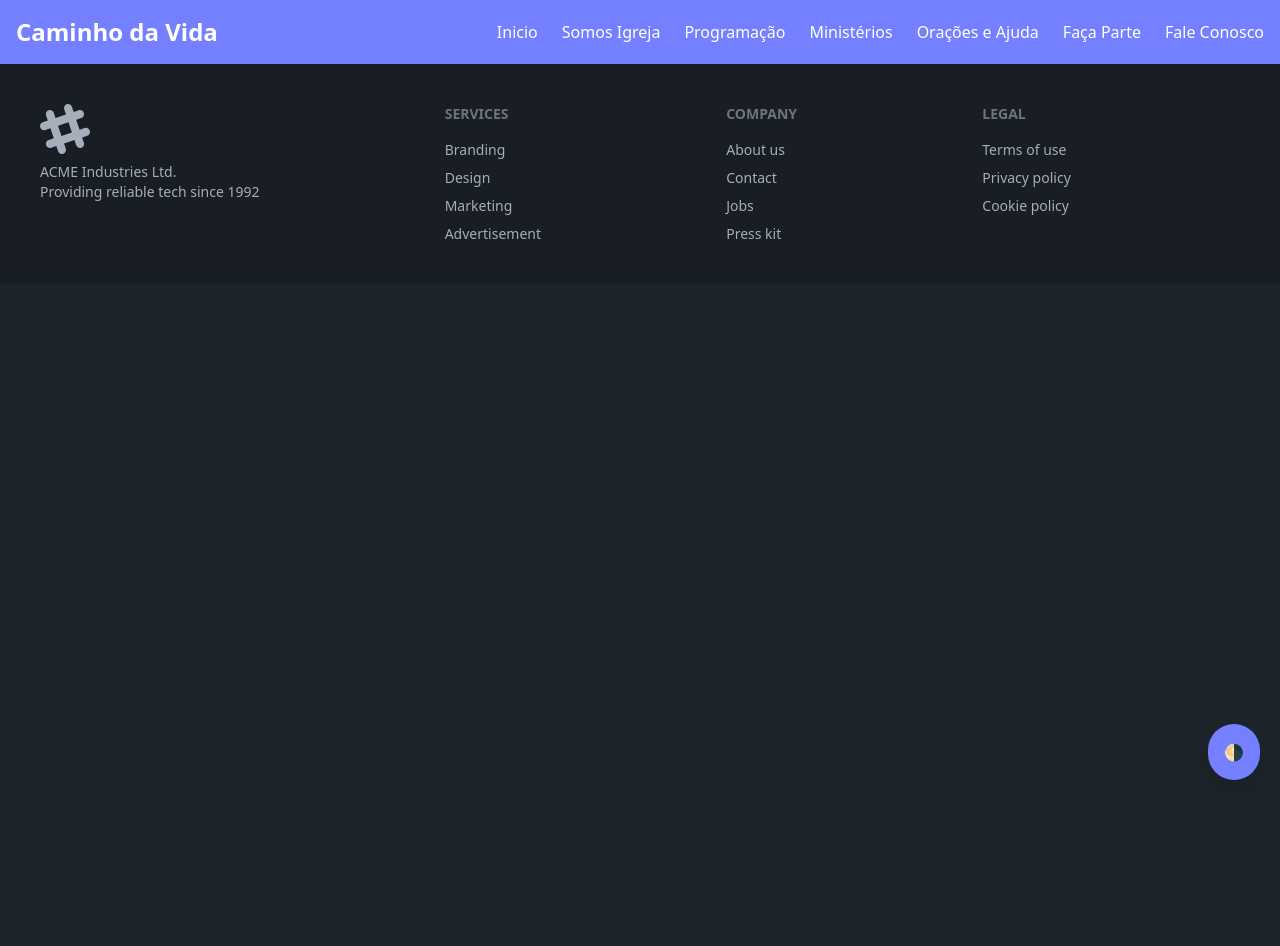
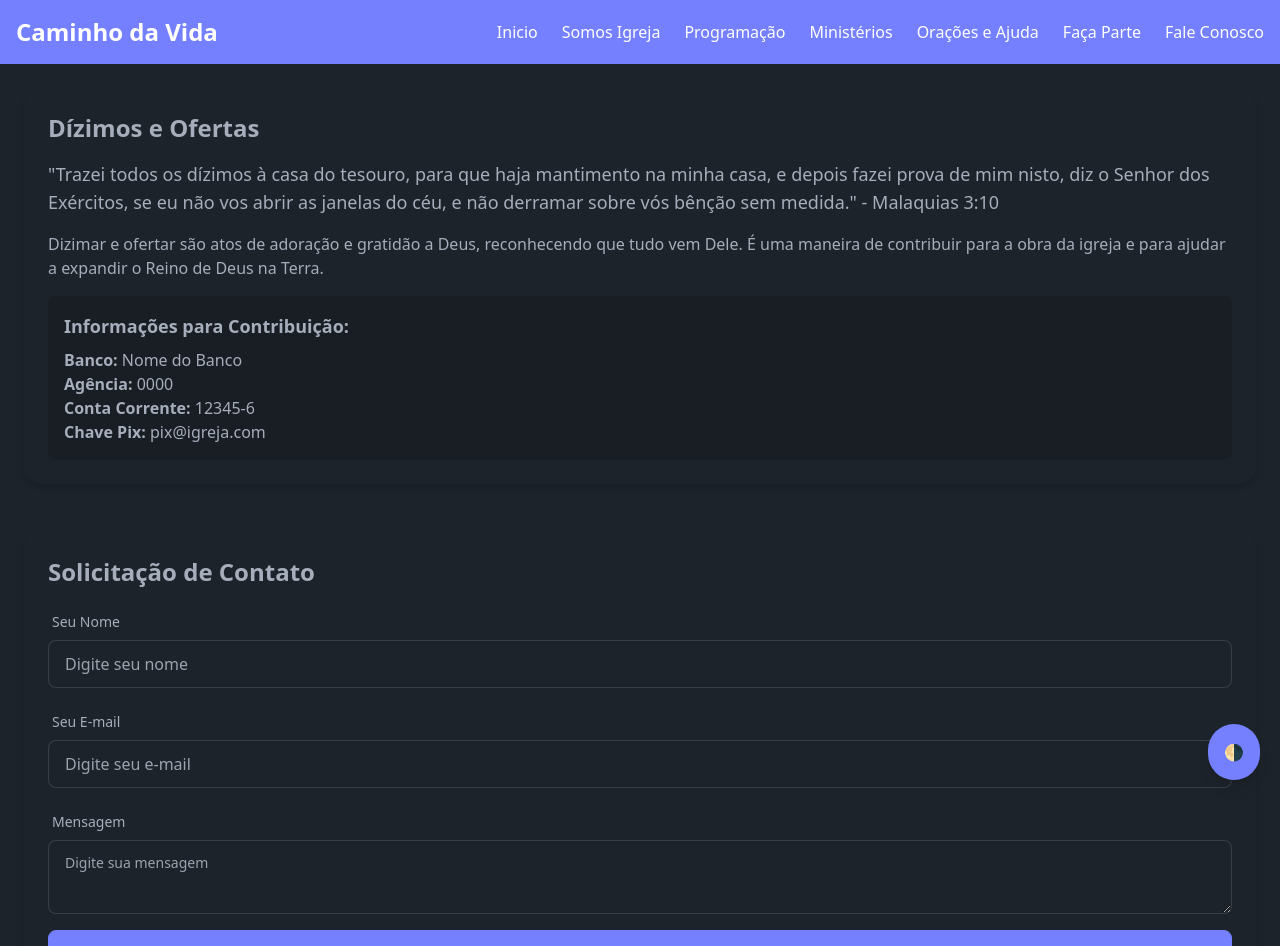
Before and after one commit to zioncwbBola/caminhodavida, a Next.js app: page /contact in a window 1280 px wide. Shown: the top 946 px of the page. Before the commit the page ends 800 px from the top, so only its background shows below. Built offline with nearby package versions, Linux system fonts and the light colour scheme.

Commit message:
commit 19

```diff
--- a/src/app/contact/page.tsx
+++ b/src/app/contact/page.tsx
@@ -1,5 +1,86 @@
-export default function ContactPage(){
+'use client';
+import React, { useState } from 'react';
+
+const TithesAndOfferings: React.FC = () => {
+  const [contactForm, setContactForm] = useState({
+    name: '',
+    email: '',
+    message: ''
+  });
+
+  const handleContactSubmit = (e: React.FormEvent) => {
+    e.preventDefault();
+    console.log("Solicitação de contato enviada:", contactForm);
+    setContactForm({ name: '', email: '', message: '' });
+  };
+
   return (
-    <div></div>
-  )
-}
+    <section className="p-6 flex flex-col gap-12">
+      {/* Container para Dízimos e Ofertas */}
+      <div className="bg-base-100 shadow-md rounded-box p-6">
+        <h2 className="text-2xl font-bold mb-4">Dízimos e Ofertas</h2>
+        <p className="text-lg mb-4">
+          "Trazei todos os dízimos à casa do tesouro, para que haja mantimento na minha casa, e depois fazei prova de mim nisto, diz o Senhor dos Exércitos, se eu não vos abrir as janelas do céu, e não derramar sobre vós bênção sem medida." - Malaquias 3:10
+        </p>
+        <p className="mb-4">
+          Dizimar e ofertar são atos de adoração e gratidão a Deus, reconhecendo que tudo vem Dele. É uma maneira de contribuir para a obra da igreja e para ajudar a expandir o Reino de Deus na Terra.
+        </p>
+        <div className="bg-base-200 p-4 rounded-lg">
+          <h3 className="font-bold text-lg mb-2">Informações para Contribuição:</h3>
+          <p><strong>Banco:</strong> Nome do Banco</p>
+          <p><strong>Agência:</strong> 0000</p>
+          <p><strong>Conta Corrente:</strong> 12345-6</p>
+          <p><strong>Chave Pix:</strong> pix@igreja.com</p>
+        </div>
+      </div>
+
+      {/* Container para Solicitação de Contato */}
+      <div className="bg-base-100 shadow-md rounded-box p-6">
+        <h2 className="text-2xl font-bold mb-4">Solicitação de Contato</h2>
+        <form onSubmit={handleContactSubmit} className="flex flex-col gap-4">
+          <div className="form-control">
+            <label className="label">
+              <span className="label-text">Seu Nome</span>
+            </label>
+            <input
+              type="text"
+              placeholder="Digite seu nome"
+              className="input input-bordered"
+              value={contactForm.name}
+              onChange={(e) => setContactForm({ ...contactForm, name: e.target.value })}
+            />
+          </div>
+
+          <div className="form-control">
+            <label className="label">
+              <span className="label-text">Seu E-mail</span>
+            </label>
+            <input
+              type="email"
+              placeholder="Digite seu e-mail"
+              className="input input-bordered"
+              value={contactForm.email}
+              onChange={(e) => setContactForm({ ...contactForm, email: e.target.value })}
+            />
+          </div>
+
+          <div className="form-control">
+            <label className="label">
+              <span className="label-text">Mensagem</span>
+            </label>
+            <textarea
+              placeholder="Digite sua mensagem"
+              className="textarea textarea-bordered"
+              value={contactForm.message}
+              onChange={(e) => setContactForm({ ...contactForm, message: e.target.value })}
+            ></textarea>
+          </div>
+
+          <button type="submit" className="btn btn-primary w-full">Enviar</button>
+        </form>
+      </div>
+    </section>
+  );
+};
+
+export default TithesAndOfferings;
```
